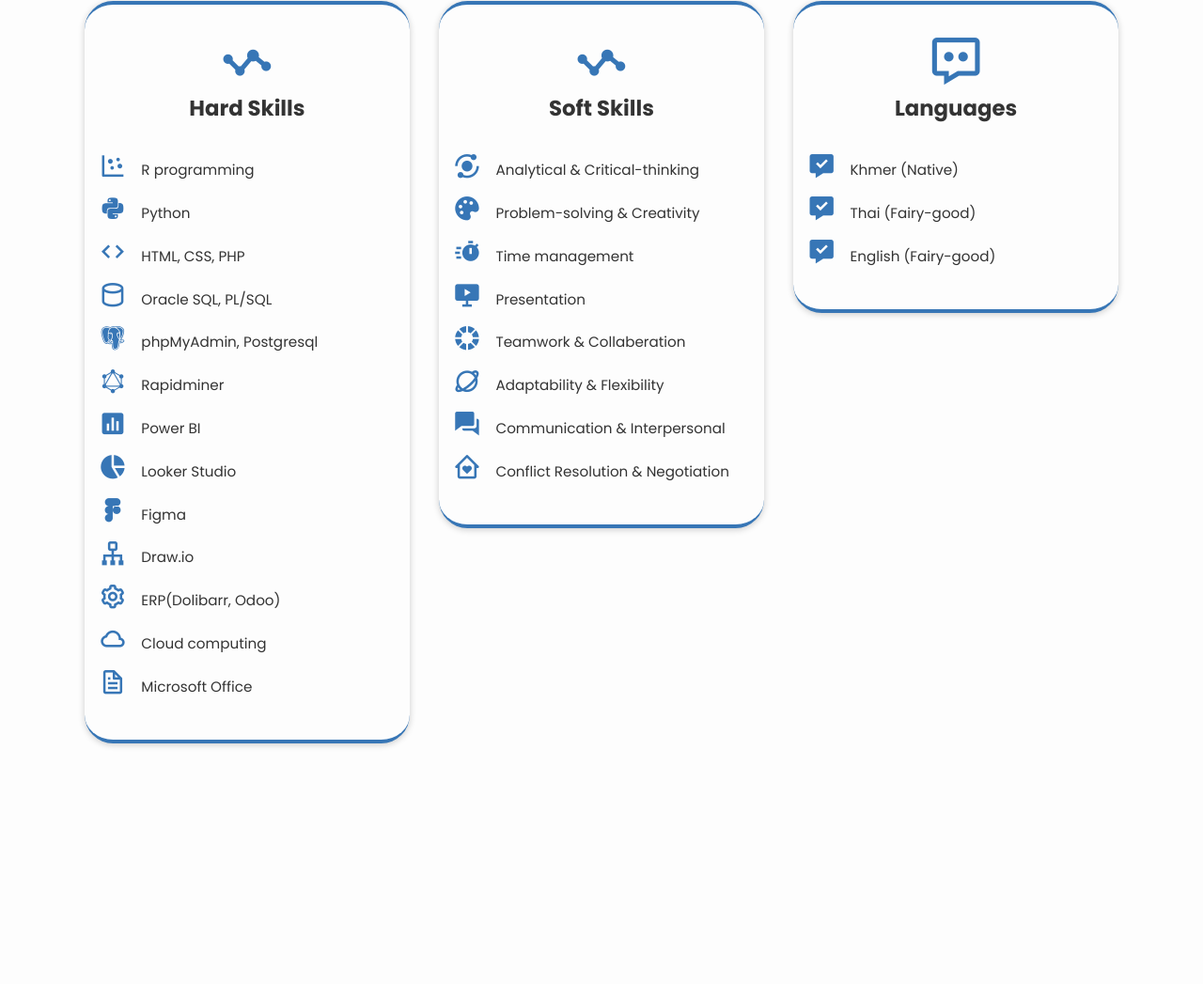
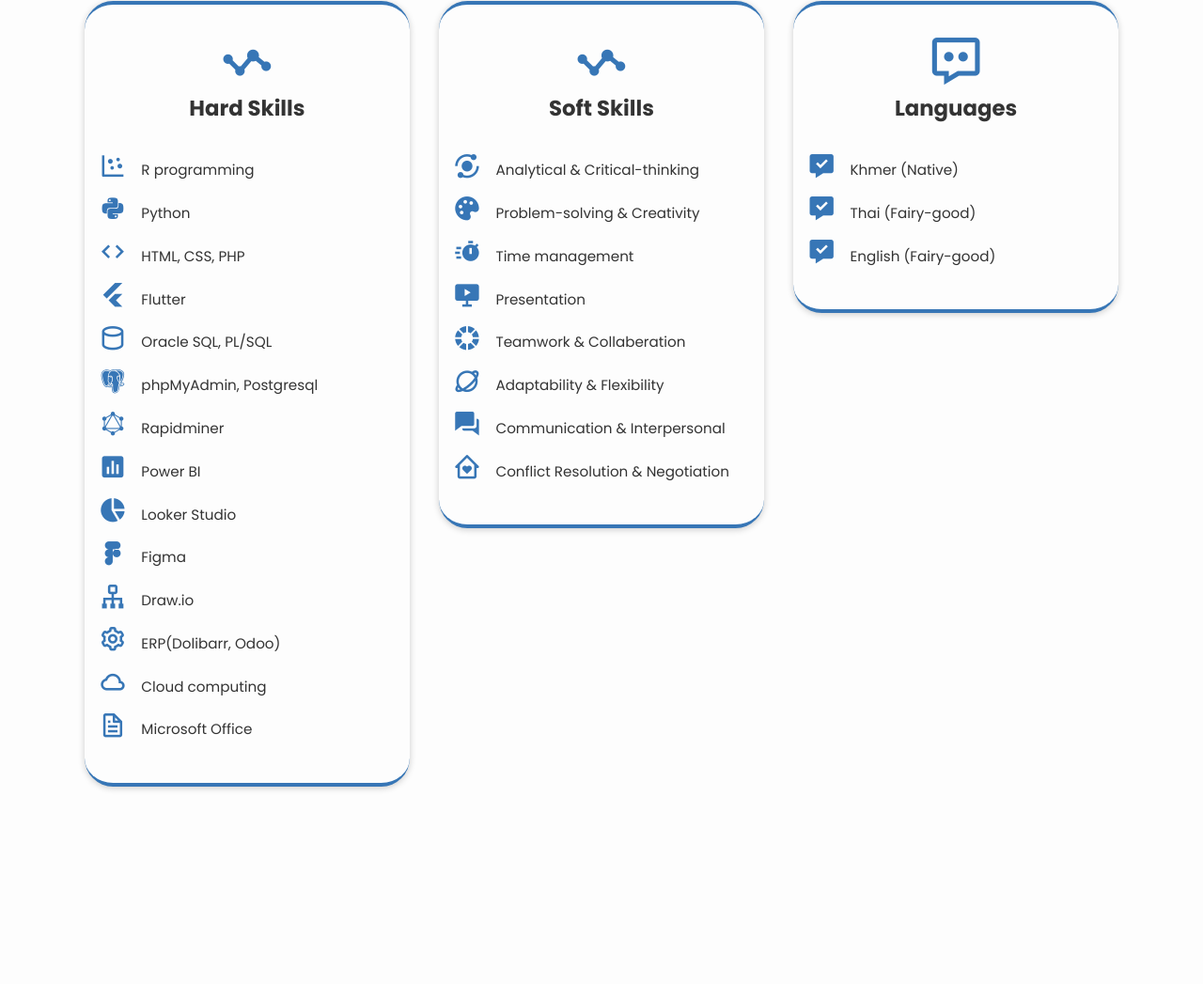
Before and after one commit to maxior1/my-portfolio, a plain HTML site: page index.html in a window 1280 px wide. Shown: the part 3837-4884 px from the top of the page at 94% size. Drawn offline with nearby package versions, Linux system fonts and the light colour scheme.

Commit message:
v-flutter

```diff
--- a/index.html
+++ b/index.html
@@ -208,6 +208,10 @@
                 <div class="all-skills-item">
                     <i class='bx bx-code'></i>
                     <p>HTML, CSS, PHP</p>
+                </div>
+                <div class="all-skills-item">
+                    <i class='bx bxl-flutter'></i>
+                    <p>Flutter</p>
                 </div>
                 <div class="all-skills-item">
                     <i class='bx bx-cylinder'></i>
```
